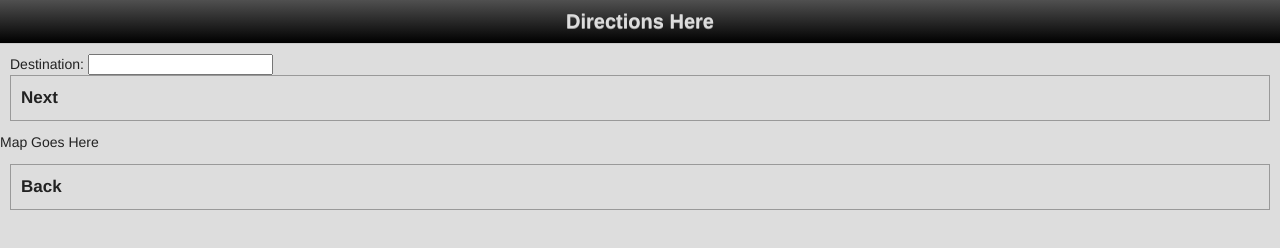
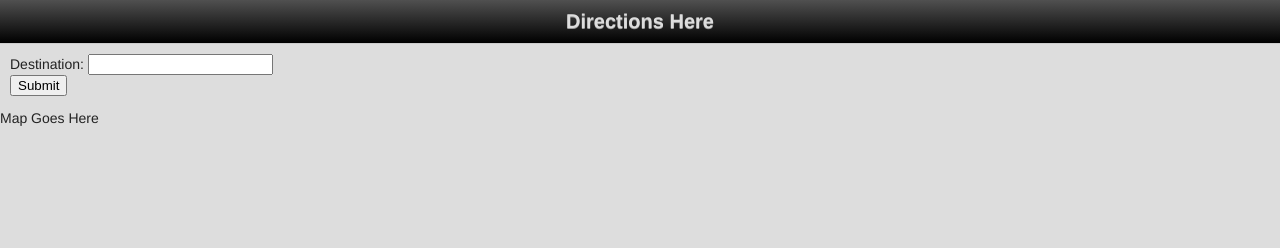
Before and after one commit to Jason2212/GPS-Navigation, a plain HTML site: page Map.html in a window 1280 px wide. Drawn offline with Linux system fonts and the light colour scheme.

Commit message:
of;iqehfqhef
q;eorfhl;kqhf

```diff
--- a/Map.html
+++ b/Map.html
@@ -20,17 +20,11 @@
 	<div id="directions">
 	<ul>
 		<li>Destination: <input type="text" value=""></li>
-		<li><a href="Map.html">Next</a></li>
+		<input type="submit" value="Submit">
 	</ul>
 	</div>
 	<div id="nav">
 	<p>Map Goes Here</p>
 	</div>
-
-	<div id="footer">
-	<ul>
-		<li><a href="index.html">Back</a></li>
-	</ul>
-	</div>
 </body>
 </html>
```
